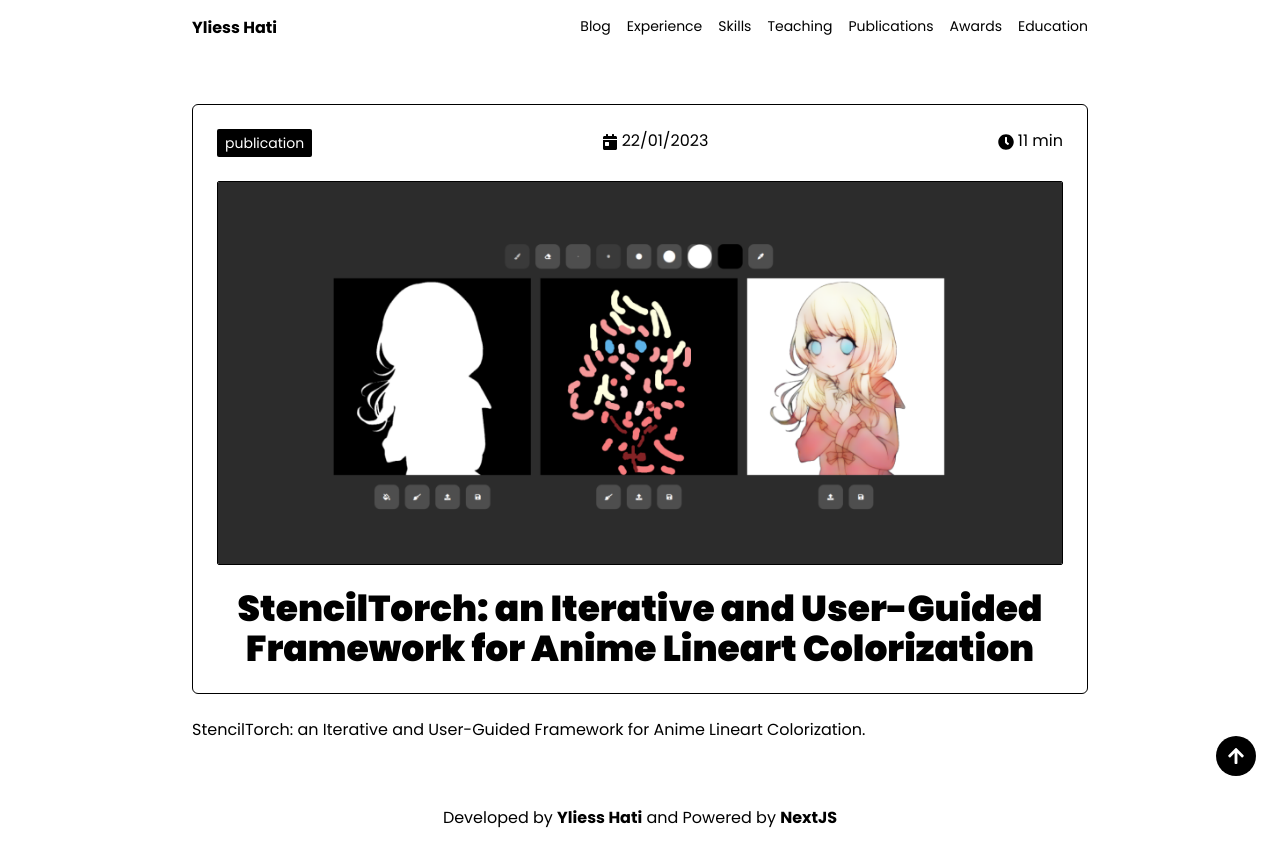
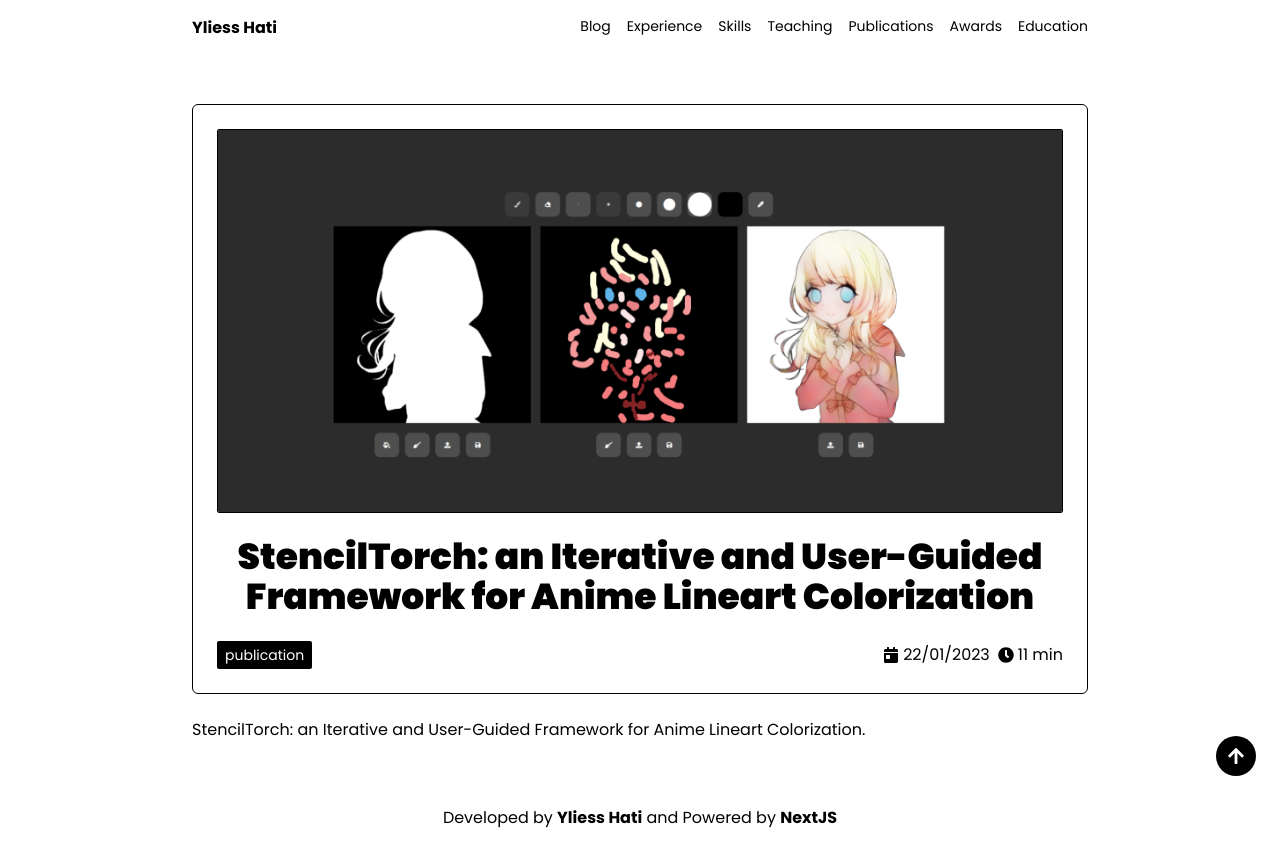
Before and after one commit to yliess86/yliesshati.com, a Next.js app: page /blog/stenciltorch in a window 1280 px wide. Built offline with nearby package versions, Linux system fonts and the light colour scheme.

Commit message:
[Feature] Changed header Post Metadata Position

```diff
--- a/components/sections/Post.tsx
+++ b/components/sections/Post.tsx
@@ -11,15 +11,17 @@ export default function Post ({ post }: { post: IPost }) {
   return (
     <section className="flex flex-col gap-4 md:gap-6">
       <Card className="flex flex-col text-left gap-6">
-        <div className="flex justify-between text-sm md:text-base">
-          <Badge name={post.infos.metadata.type} />
-          <div><FaCalendarDay className="inline mr-1" />{ post.infos.metadata.date }</div>
-          <div><FaClock className="inline mr-1"/>{post.infos.metadata.min} min</div>
-        </div>
         <div className="border border-black rounded-sm overflow-hidden w-full h-48 sm:h-96 mx-auto">
           <Image className="object-cover w-full h-full" alt={post.infos.metadata.title} src={post.infos.metadata.cover} width={256} height={256} />
         </div>
         <h1 className="font-black text-2xl md:text-4xl text-center">{ post.infos.metadata.title }</h1>
+        <div className="flex justify-between text-sm md:text-base">
+          <Badge name={post.infos.metadata.type} />
+          <div className="flex flex-row gap-2">
+            <div className="flex items-center"><FaCalendarDay className="inline mr-1" />{ post.infos.metadata.date }</div>
+            <div className="flex items-center"><FaClock className="inline mr-1"/>{post.infos.metadata.min} min</div>
+          </div>
+        </div>
       </Card>
       <article dangerouslySetInnerHTML={{ __html: marked(post.content) }} />
     </section>
```
